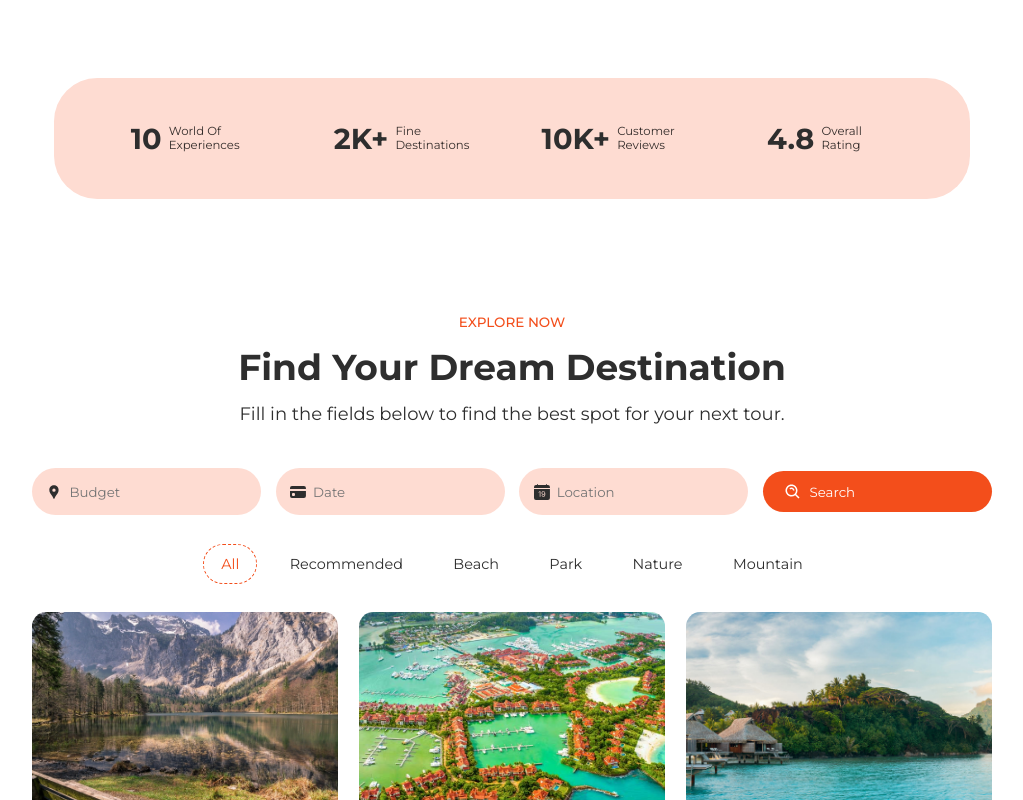
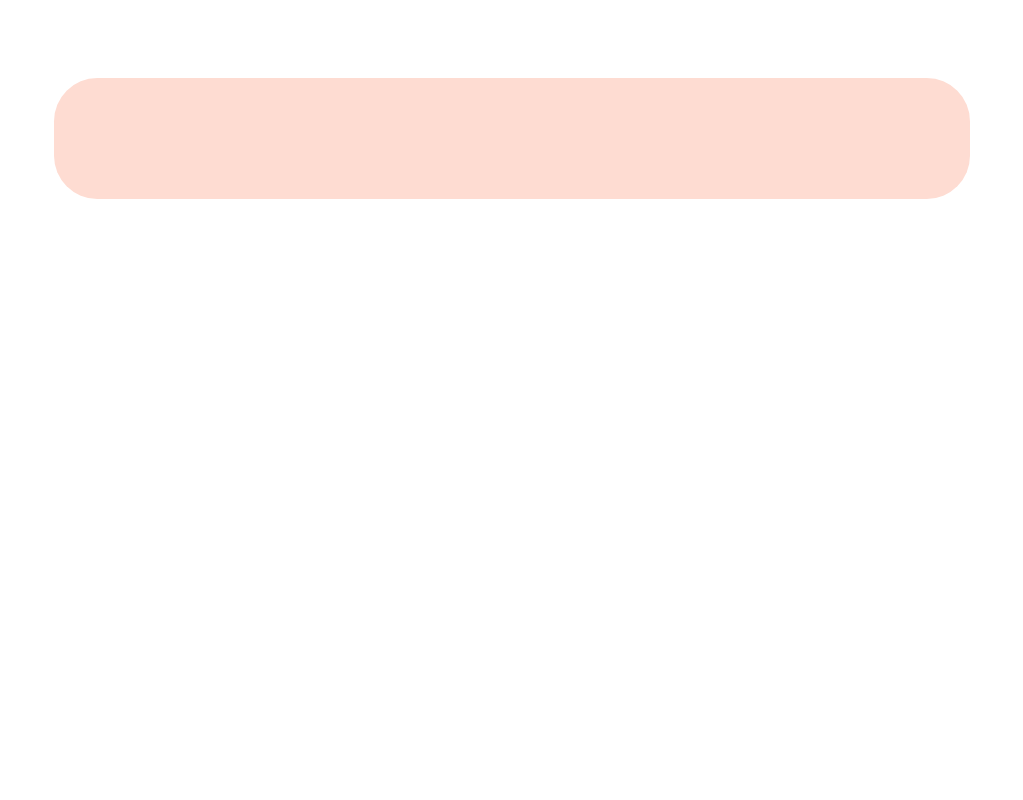
Before and after one commit to KarolinaReseman/travelproject, a React (Vite) app: page / in a window 1280 px wide. Shown: the part 740-1540 px from the top of the page, without its empty margins (128-1151 px from the left). Built offline with nearby package versions, Linux system fonts and the light colour scheme; grey boxes are pictures that could not be loaded.

Commit message:
added function

```diff
--- a/src/Components/Destinations/Destinations.jsx
+++ b/src/Components/Destinations/Destinations.jsx
@@ -1,4 +1,4 @@
-import React from 'react'
+import React, {useEffect} from 'react'
 import "./Destinations.css"
 import {MdLocationPin} from "react-icons/md"
 import {BsFillCreditCardFill, BsFillCalendarDateFill} from "react-icons/bs"
@@ -12,6 +12,9 @@ import image5 from "../../Assets/Santorini Island.jpg"
 import image6 from "../../Assets/BaliIsland.jpg"
 import image7 from "../../Assets/Maui Island.jpg"
 import image8 from "../../Assets/Capri Island.jpg"
+
+import Aos from 'aos'
+import "aos/dist/aos.css"
 
 const destinations = [
   {
@@ -73,43 +76,46 @@ const destinations = [
 ]
 
 const Destinations = () => {
+  useEffect(() => {
+    Aos.init({duration: 2000});
+  }, []);
   return (
     <div className='destination section container'>
       <div className="secContainer">
 
         <div className="secTitle">
-          <span className="redtext">EXPLORE NOW</span>
-          <h3> Find Your Dream Destination
+          <span className="redtext" data-aos='fade-up'>EXPLORE NOW</span>
+          <h3 data-aos='fade-up'> Find Your Dream Destination
           </h3>
-          <p>
+          <p data-aos='fade-up'>
             Fill in the fields below to find the best spot for your next tour.
           </p>
         </div>
 
         <div className="searchField grid">
-          <div className="inputField flex">
+          <div className="inputField flex" data-aos='fade-up'>
           <MdLocationPin className="icon"/>
           <input type="text" placeholder='Budget'/>
           </div>
 
-          <div className="inputField flex">
+          <div className="inputField flex" data-aos='fade-up'>
           <BsFillCreditCardFill className="icon"/>
           <input type="text" placeholder='Date'/>
           </div>
 
 
-          <div className="inputField flex">
+          <div className="inputField flex" data-aos='fade-up'>
           <BsFillCalendarDateFill className="icon"/>
           <input type="text" placeholder='Location'/>
           </div>
 
-          <button className='btn flex'>
+          <button className='btn flex' data-aos='fade-up'>
           <BiSearchAlt className='icon'/>Search
 
           </button>
         </div>
         <div className="secMenu">
-          <ul className="flex">
+          <ul className="flex" data-aos='fade-up'>
             <li className="active">All</li>
             <li>Recommended</li>
             <li>Beach</li>
@@ -122,8 +128,8 @@ const Destinations = () => {
         <div className="destinationContainer grid">
           {destinations.map((destination) => {
             return(
-            <div className="singleDestination" key={destination.id}>
-            <div className="imgDiv">
+            <div className="singleDestination" key={destination.id} data-aos='fade-up'>
+            <div className="imgDiv" data-aos='fade-up'>
               <img src={destination.image} alt="Destination Image"/>
               <div className="descInfo flex">
                 <div className="text">
--- a/src/Components/Middle/Middle.jsx
+++ b/src/Components/Middle/Middle.jsx
@@ -1,24 +1,30 @@
-import React from 'react'
+import React, {useEffect} from 'react'
 import "./Middle.css"
 
+import Aos from 'aos'
+import "aos/dist/aos.css"
+
 const Middle = () => {
+  useEffect(() => {
+    Aos.init({duration: 2000});
+  }, []);
   return (
     <div className='middle section'>
       <div className="secContainer container">
         <div className="grid">
-          <span className="flex">
+          <span className="flex" data-aos='fade-up'>
             <h1>10</h1>
             <p>World Of Experiences </p>
           </span>
-          <span className="flex">
+          <span className="flex" data-aos='fade-up'>
             <h1>2K+</h1>
             <p>Fine Destinations</p>
           </span>
-          <span className="flex">
+          <span className="flex" data-aos='fade-up'>
             <h1>10K+</h1>
             <p>Customer Reviews</p>
           </span>
-          <span className="flex">
+          <span className="flex" data-aos='fade-up'>
             <h1>4.8</h1>
             <p>Overall Rating</p>
           </span>
```
